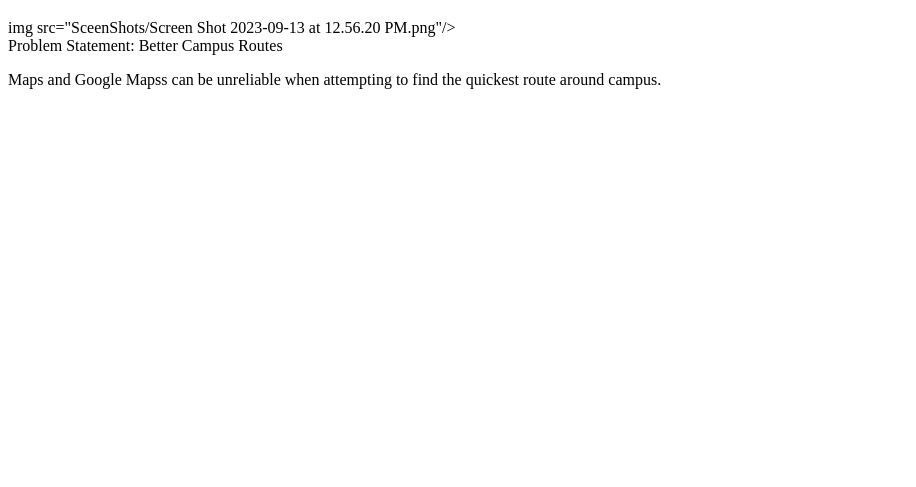
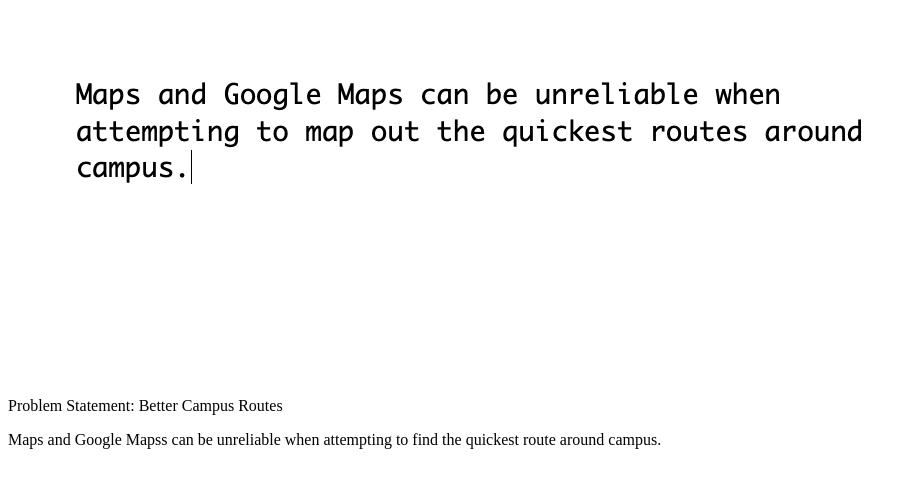
Before and after one commit to Jaycb1/jaycb1.github.io, a plain HTML site: page index.html in a window 1280 px wide. Shown: the part 61-548 px from the top of the page, without its empty margins (0-916 px from the left). Drawn offline with Linux system fonts and the light colour scheme.

Commit message:
Update index.html

```diff
--- a/index.html
+++ b/index.html
@@ -6,7 +6,7 @@
 <body>
 <h1>Jalecia Baker</h1>
   <section class="assign">
-    img src="SceenShots/Screen Shot 2023-09-13 at 12.56.20 PM.png"/>
+    <img src="SceenShots/Screen Shot 2023-09-13 at 12.56.20 PM.png"/>
       <section class="assign-det">
           </h2>Problem Statement: Better Campus Routes</h2>
           <p>
```
